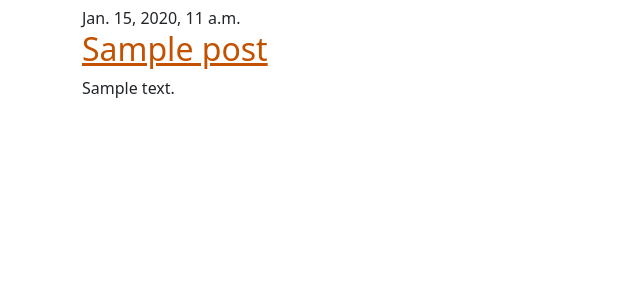
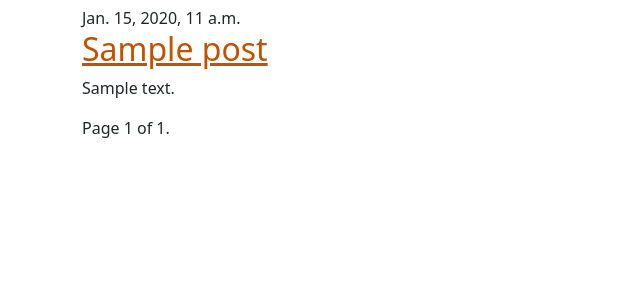
Before and after one commit to Tomeugv/Onboarding, a Django app: page / in a window 1280 px wide. Shown: the part 50-348 px from the top of the page, without its empty margins (0-640 px from the left). Run offline with Django 5.2, Linux system fonts and the light colour scheme; tables that the repository leaves empty hold one stand-in row (values such as "Sample post").

Commit message:
Problema 1 donete

```diff
--- a/djangogirls/blog/templates/blog/post_list.html
+++ b/djangogirls/blog/templates/blog/post_list.html
@@ -10,4 +10,24 @@
             <p>{{ post.text|linebreaksbr }}</p>
         </article>
     {% endfor %}
+
+
+    <div class="pagination">
+        <span class="step-links">
+            {% if page_obj.has_previous %}
+                <a href="?page=1">&laquo; first</a>
+                <a href="?page={{ page_obj.previous_page_number }}">previous</a>
+            {% endif %}
+
+            <span class="current">
+                Page {{ page_obj.number }} of {{ page_obj.paginator.num_pages }}.
+            </span>
+
+            {% if page_obj.has_next %}
+                <a href="?page={{ page_obj.next_page_number }}">next</a>
+                <a href="?page={{ page_obj.paginator.num_pages }}">last &raquo;</a>
+            {% endif %}
+        </span>
+    </div>
+
 {% endblock %}
--- a/djangogirls/blog/views.py
+++ b/djangogirls/blog/views.py
@@ -7,6 +7,7 @@ from django.views import generic
 
 
 class PostListView(generic.ListView):
+    paginate_by = 5
     model = Post
     template_name = "blog/post_list.html"
     context_object_name = "posts"
```
